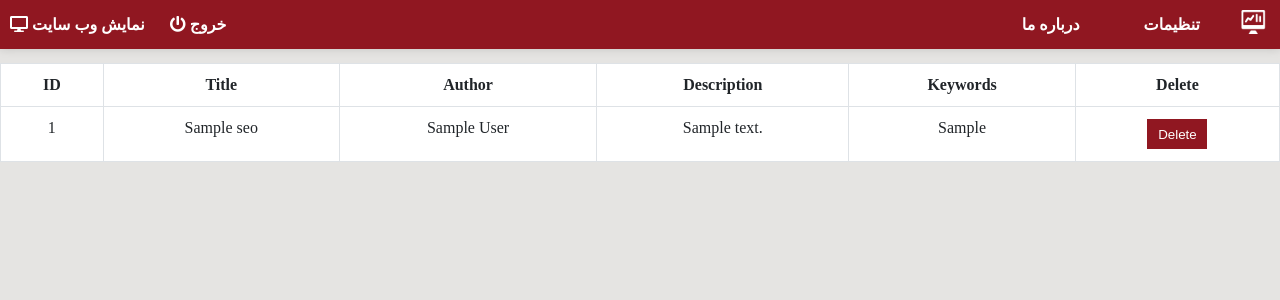
After one commit to arvinzarei/samplesite, a PHP site: page /admin/detailsSeo.php in a window 1280 px wide. The commit adds this page. Shown: the top 300 px of the page. Run offline with PHP 8.4, Linux system fonts and the light colour scheme; tables that the repository leaves empty or names only in its code hold one stand-in row (values such as "Sample post").

Commit message:
Compltete Seo Section With Delete seo page

```diff
--- a/Css/style.css
+++ b/Css/style.css
@@ -72,7 +72,7 @@ nav ul ul li a {
 	color: #fff;
 }
 nav ul ul li a:hover {
-	background: #112f44;
+	background: #901721;
 }
 
 nav ul ul ul {
@@ -104,7 +104,7 @@ nav ul ul ul {
 	width: 70%;
 	padding-top: 35px;
 	padding-bottom: 30px;
-	background-color:#f2f2f2;
+	background-color:#E5E4E2;
 	margin: 0px auto;
 	text-align: center;
 }
@@ -156,3 +156,58 @@ nav ul ul ul {
 	background-color: tomato;
 }
 /*---------- End Seo-Form-----------*/
+/*Style For Table*/
+.table-responsive {
+	padding-top: 10px;
+	display: block;
+	width: 100%;
+	overflow-x: auto;
+	-webkit-overflow-scrolling: touch;
+}
+.table-responsive > .table-bordered {
+	border: 0;
+}
+thead {
+	display: table-header-group;
+}
+.table {
+	border-collapse: collapse !important;
+	width: 100%;
+	margin-bottom: 1rem;
+	color: #212529;
+}
+.table td,
+.table th {
+	background-color: #fff !important;
+	padding: 0.75rem;
+	vertical-align: top;
+	border-top: 1px solid #dee2e6;
+	text-align: center;
+}
+.table thead th {
+	vertical-align: bottom;
+	border-bottom: 2px solid #dee2e6;
+}
+.table tbody + tbody {
+	border-top: 2px solid #dee2e6;
+}
+.table-bordered {
+	border: 1px solid #dee2e6;
+}
+.table-bordered th,
+.table-bordered td {
+	border: 1px solid #dee2e6 !important;
+}
+.table input[type=submit]{
+	width: 60px;
+	background-color: #901721;
+	border: none;
+	height: 30px;
+	color: white;
+}
+.table input[type=submit]:hover{
+	color: black;
+	background-color: tomato;
+	font-weight: bold;
+}
+/* End Style For Table*/
--- a/_header.php
+++ b/_header.php
@@ -2,7 +2,7 @@
 <html dir="rtl">
   <head>
       <?php include_once 'admin/SeoWebsite.php';
-      $query=SeoWebsite::SelectSeo();
+      $query=SeoWebsite::SelectSeoID();
       $item=[];
       $item=mysqli_fetch_assoc($query);
       ?>
--- a/admin/SeoWebsite.php
+++ b/admin/SeoWebsite.php
@@ -8,10 +8,19 @@ class SeoWebsite
         self::DatabaseConnect();
         mysqli_query(self::$con,"insert into `seo` (`title`,`author`,`description`,`keywords`) VALUES ('$title','$author','$description','$keywords')");
     }
-    public static function SelectSeo(){
+    public static function SelectSeoID(){
         self::DatabaseConnect();
         $query=mysqli_query(self::$con,"select * from `seo` order by `id` DESC limit 1 offset 0");
         return $query;
+    }
+    public static function SelectData(){
+        self::DatabaseConnect();
+        $query=mysqli_query(self::$con,"select * from `seo`");
+        return $query;
+    }
+    public static function delete($id){
+        self::DatabaseConnect();
+        mysqli_query(self::$con,"delete from `seo` where `id`=$id");
     }
     public static function DatabaseConnect(){
         self::$con=Database::connect();
--- /dev/null
+++ b/admin/deleteseo.php
@@ -0,0 +1,5 @@
+<?php
+include_once 'SeoWebsite.php';
+$id=$_POST['id'];
+SeoWebsite::delete($id);
+header("location:detailsSeo.php");
--- /dev/null
+++ b/admin/detailsSeo.php
@@ -0,0 +1,58 @@
+<?php include_once "_headeradmin.php"; ?>
+<body style="background-color:#E5E4E2">
+<!-- Start Menu-->
+<nav>
+    <ul>
+        <li><img src="../images/icon/Dashboard.png"></li>
+        <li><a href="admin.php"> تنظیمات</a>
+            <ul>
+                <li><a href="#">وردپرس</a></li>
+            </ul>
+        </li>
+        <li><a href="#">درباره ما</a></li>
+        <div class="left-nav">
+            <a href="../index.php" target="_blank"><span class="fas fa-desktop"> نمایش وب سایت </span></a>
+            <a href="logout.php"><span class="fas fa-power-off"> خروج </span></a>
+        </div>
+    </ul>
+</nav>
+<!-- End Menu-->
+<!--Start Create Form Setting-->
+<div class="table-responsive">
+    <table class="table table-bordered">
+        <thead>
+        <tr>
+            <th>ID</th>
+            <th>Title</th>
+            <th>Author</th>
+            <th>Description</th>
+            <th>Keywords</th>
+            <th>Delete</th>
+        </tr>
+        </thead>
+        <tbody>
+        <?php
+        include_once 'SeoWebsite.php';
+        $query=SeoWebsite::SelectData();
+        $item=[];
+        while ($item=mysqli_fetch_assoc($query)): ?>
+        <tr>
+            <td><?php echo $item['id']; ?></td>
+            <td><?php echo $item['title']; ?></td>
+            <td><?php echo $item['author']; ?></td>
+            <td><?php echo $item['description']; ?></td>
+            <td><?php echo $item['keywords']; ?></td>
+            <td>
+                <form action="deleteseo.php" method="post">
+                    <input type="hidden" name="id" value="<?php echo $item['id']; ?>">
+                    <input type="submit" value="Delete">
+                </form>
+            </td>
+        </tr>
+        <?php endwhile; ?>
+        </tbody>
+    </table>
+</div>
+<!--End Form Setting-->
+</body>
+</html>
```
Also changed, not shown: admin/admin.php (+1 -8 lines).
